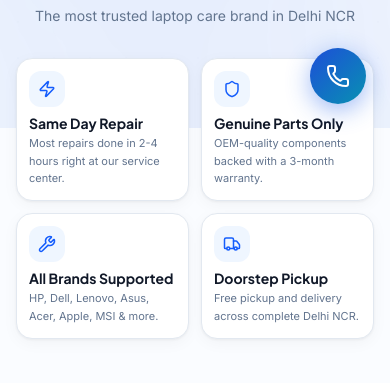
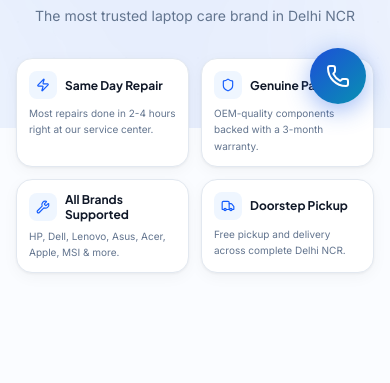
Before and after one commit to NileshMaurya-github/pc-lap-tech, a React (Vite) app: page / in a window 390 px wide. Shown: the part 716-1099 px from the top of the page. Built offline with nearby package versions, Linux system fonts and the light colour scheme.

Commit message:
fix: Why Us cards - icon and title in same row on mobile, smaller icon size

```diff
--- a/src/pages/Home.jsx
+++ b/src/pages/Home.jsx
@@ -121,20 +121,22 @@ export default function Home() {
             <p className="text-slate-500 mt-2 text-sm sm:text-lg max-w-xl mx-auto">The most trusted laptop care brand in Delhi NCR</p>
           </motion.div>
 
-          {/* 2-col on mobile, 2-col on sm, 4-col on lg */}
           <div className="grid grid-cols-2 sm:grid-cols-2 lg:grid-cols-4 gap-3 sm:gap-6">
             {highlights.map((h, i) => (
               <motion.div key={i} {...up(i * 0.08)}
                 whileHover={{ y: -6, scale: 1.02, boxShadow: '0 12px 24px -8px rgba(37,99,235,0.25)', borderColor: '#bfdbfe' }}
                 transition={{ type: 'spring', stiffness: 300, damping: 20 }}
-                className="surface-card rounded-2xl p-3 sm:p-7 flex flex-col items-start gap-2 sm:block">
-                <div className="w-9 h-9 sm:w-12 sm:h-12 rounded-xl bg-blue-50 flex items-center justify-center shrink-0 sm:mb-5">
-                  <h.icon size={18} className="text-blue-600" />
+                className="surface-card rounded-2xl p-3 sm:p-7">
+                {/* Icon + Title in same row */}
+                <div className="flex items-center gap-2 mb-1.5 sm:block">
+                  <div className="w-7 h-7 sm:w-12 sm:h-12 rounded-lg sm:rounded-xl bg-blue-50 flex items-center justify-center shrink-0 sm:mb-5">
+                    <h.icon size={14} className="text-blue-600 sm:hidden" />
+                    <h.icon size={22} className="text-blue-600 hidden sm:block" />
+                  </div>
+                  <h3 className="font-display font-bold text-gray-900 text-xs sm:text-lg leading-tight sm:hidden">{h.title}</h3>
                 </div>
-                <div>
-                  <h3 className="font-display font-bold text-gray-900 text-sm sm:text-lg mb-0.5 sm:mb-2 leading-tight">{h.title}</h3>
-                  <p className="text-slate-500 text-[11px] sm:text-sm leading-relaxed">{h.desc}</p>
-                </div>
+                <h3 className="font-display font-bold text-gray-900 text-lg mb-2 hidden sm:block">{h.title}</h3>
+                <p className="text-slate-500 text-[10px] sm:text-sm leading-relaxed">{h.desc}</p>
               </motion.div>
             ))}
           </div>
```
